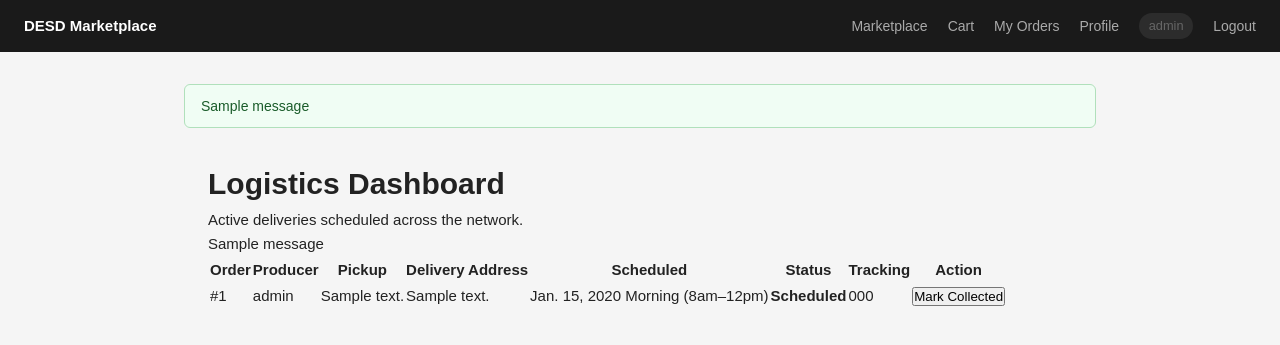
After one commit to calwjones/DESD, a Django app: page /delivery/logistics/ in a window 1280 px wide. The commit adds this page. Shown: the top 345 px of the page. Run offline with Django 5.2, Linux system fonts and the light colour scheme; a user stored in the database is signed in; data comes from the database, SQL or seed files in the repository; tables that the repository leaves empty hold one stand-in row (values such as "Sample post"); one stand-in notice (Sample message) is shown; parts of the project's set-up code (start-up, migrations or seed data) failed here and were passed over.

Commit message:
added logistics role + dashboard for order deliveries

```diff
--- a/accounts/models.py
+++ b/accounts/models.py
@@ -5,6 +5,7 @@ class CustomUser(AbstractUser):
     ROLE_CHOICES = [
         ('customer', 'Customer'),
         ('producer', 'Producer'),
+        ('logistics', 'Logistics'),  # new
     ]
     role = models.CharField(
         max_length=20,
--- a/delivery/apps.py
+++ b/delivery/apps.py
@@ -2,4 +2,8 @@ from django.apps import AppConfig
 
 
 class DeliveryConfig(AppConfig):
+    default_auto_field = 'django.db.models.BigAutoField'
     name = 'delivery'
+
+    def ready(self):
+        from . import signals  # noqa: F401
--- a/delivery/models.py
+++ b/delivery/models.py
@@ -1,7 +1,14 @@
+from django.conf import settings
 from django.db import models
 from orders.models import Order
 
+
 class Delivery(models.Model):
+    """
+    Logistics layer for an Order. One Delivery per producer per order, since
+    multi-vendor orders involve separate collections from each producer.
+    Order-level status is rolled up from constituent Deliveries.
+    """
     TIME_SLOTS = [
         ('morning', 'Morning (8am–12pm)'),
         ('afternoon', 'Afternoon (12pm–5pm)'),
@@ -14,12 +21,22 @@ class Delivery(models.Model):
         ('delivered', 'Delivered'),
     ]
 
-    order = models.OneToOneField(Order, on_delete=models.CASCADE, related_name='delivery')
-    scheduled_date = models.DateField()
-    scheduled_time_slot = models.CharField(max_length=20, choices=TIME_SLOTS)
-    pickup_address = models.CharField(max_length=255)
+    order = models.ForeignKey(
+        Order, on_delete=models.CASCADE, related_name='deliveries'
+    )
+    producer = models.ForeignKey(
+        settings.AUTH_USER_MODEL, on_delete=models.PROTECT,
+        related_name='deliveries_to_make'
+    )
+    scheduled_date = models.DateField(null=True, blank=True)
+    scheduled_time_slot = models.CharField(
+        max_length=20, choices=TIME_SLOTS, blank=True
+    )
+    pickup_address = models.CharField(max_length=255, blank=True)
     delivery_address = models.CharField(max_length=255)
-    status = models.CharField(max_length=20, choices=STATUS_CHOICES, default='scheduled')
+    status = models.CharField(
+        max_length=20, choices=STATUS_CHOICES, default='scheduled'
+    )
     driver_notes = models.TextField(blank=True)
     created_at = models.DateTimeField(auto_now_add=True)
     updated_at = models.DateTimeField(auto_now=True)
@@ -27,6 +44,41 @@ class Delivery(models.Model):
     class Meta:
         verbose_name = 'Delivery'
         verbose_name_plural = 'Deliveries'
+        unique_together = [('order', 'producer')]
 
     def __str__(self):
-        return f"Delivery for Order #{self.order.id} ({self.status})"
+        return f"Delivery for Order #{self.order.id} from {self.producer} ({self.status})"
+
+    def transition_to(self, new_status):
+        """Move delivery to a new status, cascading effects to parent Order."""
+        valid_transitions = {
+            'scheduled': ['collected'],
+            'collected': ['out_for_delivery'],
+            'out_for_delivery': ['delivered'],
+            'delivered': [],
+        }
+        if new_status not in valid_transitions.get(self.status, []):
+            raise ValueError(
+                f"Cannot transition from {self.status} to {new_status}"
+            )
+
+        self.status = new_status
+        self.save()
+
+        if new_status == 'delivered':
+            self._update_parent_order_status()
+
+        # BRFN-48 will hook customer email here on Thursday
+
+    def _update_parent_order_status(self):
+        """Roll up delivery statuses to parent Order status."""
+        deliveries = self.order.deliveries.all()
+        all_delivered = all(d.status == 'delivered' for d in deliveries)
+        any_delivered = any(d.status == 'delivered' for d in deliveries)
+
+        if all_delivered:
+            self.order.status = 'delivered'
+            self.order.save()
+        elif any_delivered:
+            self.order.status = 'partially_delivered'
+            self.order.save()
--- /dev/null
+++ b/delivery/urls.py
@@ -0,0 +1,9 @@
+from django.urls import path
+from . import views
+
+app_name = 'delivery'
+
+urlpatterns = [
+    path('logistics/', views.logistics_dashboard, name='logistics_dashboard'),
+    path('<int:delivery_id>/status/', views.update_delivery_status, name='update_status'),
+]
--- a/delivery/views.py
+++ b/delivery/views.py
@@ -1,3 +1,51 @@
-from django.shortcuts import render
+from django.contrib import messages
+from django.contrib.auth.decorators import login_required
+from django.shortcuts import get_object_or_404, redirect, render
+from django.views.decorators.http import require_POST
 
-# Create your views here.
+from .models import Delivery
+
+
+def _is_logistics(user):
+    return user.is_authenticated and (user.role == 'logistics' or user.is_superuser)
+
+
+@login_required
+def logistics_dashboard(request):
+    if not _is_logistics(request.user):
+        messages.error(request, "Logistics access only.")
+        return redirect('marketplace')
+
+    # Active deliveries — anything not yet delivered
+    deliveries = (
+        Delivery.objects
+        .exclude(status='delivered')
+        .select_related('order', 'producer')
+        .order_by('scheduled_date', 'scheduled_time_slot')
+    )
+    return render(request, 'deliveries/dashboard.html', {
+        'deliveries': deliveries,
+    })
+
+
+@login_required
+@require_POST
+def update_delivery_status(request, delivery_id):
+    if not _is_logistics(request.user):
+        messages.error(request, "Logistics access only.")
+        return redirect('marketplace')
+
+    delivery = get_object_or_404(Delivery, id=delivery_id)
+    new_status = request.POST.get('status')
+
+    try:
+        delivery.transition_to(new_status)
+        messages.success(
+            request,
+            f"Delivery #{delivery.id} for Order #{delivery.order.id} → "
+            f"{delivery.get_status_display()}"
+        )
+    except ValueError as e:
+        messages.error(request, str(e))
+
+    return redirect('delivery:logistics_dashboard')
--- a/marketplace/urls.py
+++ b/marketplace/urls.py
@@ -38,6 +38,7 @@ urlpatterns = [
     path('producers/', include('producers.urls')),
     path('', views.marketplace_view, name='marketplace'),
     path('dashboard/', views.producer_dashboard_view, name='producer_dashboard'),
+    path('delivery/', include('delivery.urls')),
     path("orders/", include("orders.urls")),
     path('api/ai-logs/<int:pk>/resolve/', resolve_challenge, name='resolve_challenge'),
     path('api/', include(router.urls)),
--- a/marketplace/views.py
+++ b/marketplace/views.py
@@ -51,7 +51,7 @@ def producer_dashboard_view(request):
         return redirect('marketplace')
     products = Product.objects.filter(producer=request.user).order_by('-created_at')
 
-    active_statuses = ['confirmed', 'processing']
+    active_statuses = ['confirmed', 'processing', 'dispatched', 'partially_delivered']
     order_ids = OrderItem.objects.filter(
         product__producer=request.user,
         order__status__in=active_statuses,
@@ -62,11 +62,13 @@ def producer_dashboard_view(request):
         .select_related('customer')
         .order_by('delivery_date')
     )
+
     for order in orders:
         order.producer_items = [
             item for item in order.items.all()
             if item.product.producer_id == request.user.id
         ]
+        order.my_delivery = order.deliveries.filter(producer=request.user).first()
 
     # Fetch demand forecasts from AI service
     demand_forecasts = []
--- a/orders/views.py
+++ b/orders/views.py
@@ -347,6 +347,7 @@ def ship_order(request, order_id):
     order.tracking_number = tracking
     order.save()
     _send_dispatch_email(order)
+    delivery = order.deliveries.filter(producer=request.user).first()
     messages.success(request, f"Order #{order.id} shipped. Tracking: {tracking}")
     return redirect('producer_dashboard')
 
--- a/templates/dashboard.html
+++ b/templates/dashboard.html
@@ -152,6 +152,11 @@
           <button type="submit" class="btn">Ship Order</button>
         </form>
       {% endif %}
+      {% if order.my_delivery %}
+        <div class="delivery-info">
+          <small>Delivery: <strong>{{ order.my_delivery.get_status_display }}</strong></small>
+        </div>
+      {% endif %}
     </div>
   </div>
   {% endfor %}
--- /dev/null
+++ b/templates/deliveries/dashboard.html
@@ -0,0 +1,57 @@
+{% extends 'base.html' %}
+{% block content %}
+<div class="container">
+  <h1>Logistics Dashboard</h1>
+  <p>Active deliveries scheduled across the network.</p>
+
+  {% if messages %}
+    {% for message in messages %}
+      <div class="message {{ message.tags }}">{{ message }}</div>
+    {% endfor %}
+  {% endif %}
+
+  {% if deliveries %}
+    <table class="deliveries-table">
+      <thead>
+        <tr>
+          <th>Order</th>
+          <th>Producer</th>
+          <th>Pickup</th>
+          <th>Delivery Address</th>
+          <th>Scheduled</th>
+          <th>Status</th>
+          <th>Tracking</th>
+          <th>Action</th>
+        </tr>
+      </thead>
+      <tbody>
+        {% for d in deliveries %}
+          <tr>
+            <td>#{{ d.order.id }}</td>
+            <td>{{ d.producer.username }}</td>
+            <td>{{ d.pickup_address|default:"—" }}</td>
+            <td>{{ d.delivery_address }}</td>
+            <td>{{ d.scheduled_date|default:"—" }} {{ d.get_scheduled_time_slot_display }}</td>
+            <td><strong>{{ d.get_status_display }}</strong></td>
+            <td>{{ d.order.tracking_number|default:"—" }}</td>
+            <td>
+              <form method="post" action="{% url 'delivery:update_status' d.id %}">
+                {% csrf_token %}
+                {% if d.status == 'scheduled' %}
+                  <button type="submit" name="status" value="collected">Mark Collected</button>
+                {% elif d.status == 'collected' %}
+                  <button type="submit" name="status" value="out_for_delivery">Out for Delivery</button>
+                {% elif d.status == 'out_for_delivery' %}
+                  <button type="submit" name="status" value="delivered">Mark Delivered</button>
+                {% endif %}
+              </form>
+            </td>
+          </tr>
+        {% endfor %}
+      </tbody>
+    </table>
+  {% else %}
+    <p>No active deliveries.</p>
+  {% endif %}
+</div>
+{% endblock %}
```
Also changed, not shown: accounts/views.py (+6 -2 lines), delivery/signals.py (added, +25 -0 lines), accounts/migrations/0003_alter_customuser_role.py (added), delivery/migrations/0001_initial.py.
